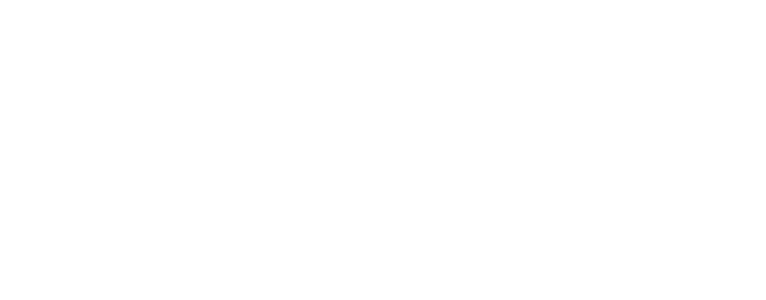
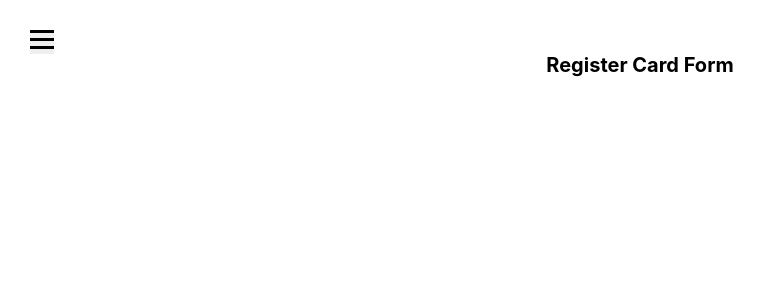
Before and after one commit to tamarru475/tower-app, a React (Create React App) app: page / in a window 1280 px wide. Shown: the top 300 px of the page, without its empty margins (0-766 px from the left). Built offline with nearby package versions, Linux system fonts and the light colour scheme; a web font is replaced by a local one.

Commit message:
style app, markup menu navbtn and header, style menu navbtn and header

```diff
--- a/src/App/App.css
+++ b/src/App/App.css
@@ -1,3 +1,36 @@
 .App {
-  text-align: center;
+  position: relative;
+  max-width: 100vw;
+  min-height: 100vh;
+  margin: auto;
+  font-family: 'Inter', Arial, sans-serif;
+  -webkit-font-smoothing: antialiased;
+  -moz-osx-font-smoothing: grayscale;
+  -webkit-text-size-adjust: 100%;
+  -ms-text-size-adjust: 100%;
+  -moz-text-size-adjust: 100%;
+  color: #000000;
+  background: #ffffff 100vw 100vh;
+  -webkit-background-size: 100vw;
+  -moz-background-size: 100vw;
+  -o-background-size: 100vw;
+  background-size: 100vw;
 }
+
+*,
+*::after,
+*::before {
+  margin: 0;
+  padding: 0;
+  box-sizing: inherit;
+}
+
+html {
+  scroll-behavior: smooth;
+  font-size: 62.5%;
+}
+
+body {
+  box-sizing: border-box;
+  padding: 3rem;
+}
--- a/src/App/App.tsx
+++ b/src/App/App.tsx
@@ -1,7 +1,12 @@
 import React from 'react'
+import Header from '../Components/Header/Header'
 
 function App() {
-  return <div className='App'></div>
+  return (
+    <div className='App'>
+      <Header />
+    </div>
+  )
 }
 
 export default App
--- a/src/Components/Header/Header.css
+++ b/src/Components/Header/Header.css
@@ -0,0 +1,9 @@
+.header {
+  position: relative;
+  z-index: 10;
+}
+
+.header__title {
+  margin: 0;
+  text-align: center;
+}
--- a/src/Components/Header/Header.tsx
+++ b/src/Components/Header/Header.tsx
@@ -1 +1,18 @@
 import React from 'react'
+import Menu from '../Menu/Menu'
+import NavButton from '../NavButton/NavButton'
+
+const Header: React.FC = () => {
+  const [isMenuOpen, setIsMenuOpen] = React.useState(false)
+  const title = isMenuOpen ? 'Menu' : 'Register Card Form'
+
+  return (
+    <header className='header'>
+      <Menu navItems={[{ to: '', title: '' }]} isMenuOpen={isMenuOpen} />
+      <NavButton isMenuOpen={isMenuOpen} setIsMenuOpen={setIsMenuOpen} />
+      <h1 className='header__title'>{title}</h1>
+    </header>
+  )
+}
+
+export default Header
--- a/src/Components/Menu/Menu.css
+++ b/src/Components/Menu/Menu.css
@@ -0,0 +1,47 @@
+.nav {
+  position: fixed;
+  top: 10rem;
+  left: 0;
+  right: 0;
+  bottom: 0;
+  max-width: 100%;
+  width: 100vw;
+  height: 80vh;
+  visibility: hidden;
+  opacity: 0;
+  display: flex;
+  flex-direction: column;
+  background: #fff;
+  transition: all 0.3s linear;
+  z-index: 5;
+}
+
+.nav_fadein {
+  visibility: visible;
+  opacity: 1;
+}
+
+.nav__list {
+  margin: 0 auto;
+  list-style: none;
+  display: flex;
+  flex-direction: column;
+  padding-top: 16px;
+  padding-bottom: 24px;
+  gap: 16px;
+  padding-left: 16px;
+}
+
+.nav__link {
+  text-decoration: none;
+  font-family: 'Roboto', sans-serif;
+  font-style: normal;
+  font-weight: 500;
+  font-size: 18px;
+  line-height: 56px;
+  color: #0000;
+}
+
+.nav__link:hover {
+  opacity: 0.8;
+}
--- a/src/Components/Menu/Menu.tsx
+++ b/src/Components/Menu/Menu.tsx
@@ -1 +1,27 @@
 import React from 'react'
+
+interface MenuProps {
+  navItems: [{ to: ''; title: '' }]
+  isMenuOpen: boolean
+}
+
+const Menu: React.FC<MenuProps> = ({ navItems, isMenuOpen }) => {
+  const fadeinMenuClass = isMenuOpen ? 'nav_fadein' : ''
+  return (
+    <nav className={`nav ${fadeinMenuClass}`}>
+      <ul className='nav__list'>
+        {navItems.map((navItem) => {
+          return (
+            <li key={navItem.to} className='nav__item'>
+              <a className='nav__link' href={navItem.to}>
+                {navItem.title}
+              </a>
+            </li>
+          )
+        })}
+      </ul>
+    </nav>
+  )
+}
+
+export default Menu
--- a/src/Components/NavButton/NavButton.css
+++ b/src/Components/NavButton/NavButton.css
@@ -0,0 +1,42 @@
+.navbutton {
+  display: flex;
+  flex-direction: column;
+  z-index: 3;
+  width: 2.4rem;
+  cursor: pointer;
+  border: none;
+  transition: all 0.5s ease-out;
+}
+
+.navbutton:hover {
+  opacity: 0.6;
+}
+
+.navbutton .navbutton__line {
+  width: 2.4rem;
+  height: 0.3rem;
+  margin: 0 0 0.5rem 0;
+  background: #000;
+  transition: all 0.5s ease-out;
+}
+
+.navbutton__line:hover {
+  opacity: 0.85;
+}
+
+.navbutton_active {
+  transform: rotate(180deg);
+  margin-right: 2.4rem;
+}
+
+.navbutton_active .navbutton__line:nth-child(1) {
+  transform: rotate(45deg) translate(2px, 4px);
+}
+
+.navbutton_active .navbutton__line:nth-child(2) {
+  transform: rotate(-45deg) translate(2px, -4px);
+}
+
+.navbutton_active .navbutton__line:nth-child(3) {
+  opacity: 0;
+}
--- a/src/Components/NavButton/NavButton.tsx
+++ b/src/Components/NavButton/NavButton.tsx
@@ -1 +1,24 @@
-import React from 'react'
+import React, { Dispatch, SetStateAction } from 'react'
+
+interface NavButtonProps {
+  isMenuOpen: boolean
+  setIsMenuOpen: Dispatch<SetStateAction<boolean>>
+}
+
+const NavButton: React.FC<NavButtonProps> = ({ isMenuOpen, setIsMenuOpen }) => {
+  const fadeInCloseButtonClass = isMenuOpen ? 'navbutton_active' : ''
+
+  return (
+    <button
+      type='button'
+      className={`navbutton ${fadeInCloseButtonClass}`}
+      onClick={() => setIsMenuOpen(!isMenuOpen)}
+    >
+      <span className='navbutton__line'></span>
+      <span className='navbutton__line'></span>
+      <span className='navbutton__line'></span>
+    </button>
+  )
+}
+
+export default NavButton
--- a/src/Components/PopupNav/PopupNav.tsx
+++ /dev/null
@@ -1 +0,0 @@
-import React from 'react'
--- a/src/index.css
+++ b/src/index.css
@@ -7,4 +7,3 @@
 @import url('./Pages/Main.css');
 @import url('./Components/Greeting/Greeting.css');
 @import url('./Components/Form/Form.css');
-@import url('./Components/PopupNav/PopupNav.css');
```
Also changed, not shown: src/Components/PopupNav/PopupNav.css (deleted).
